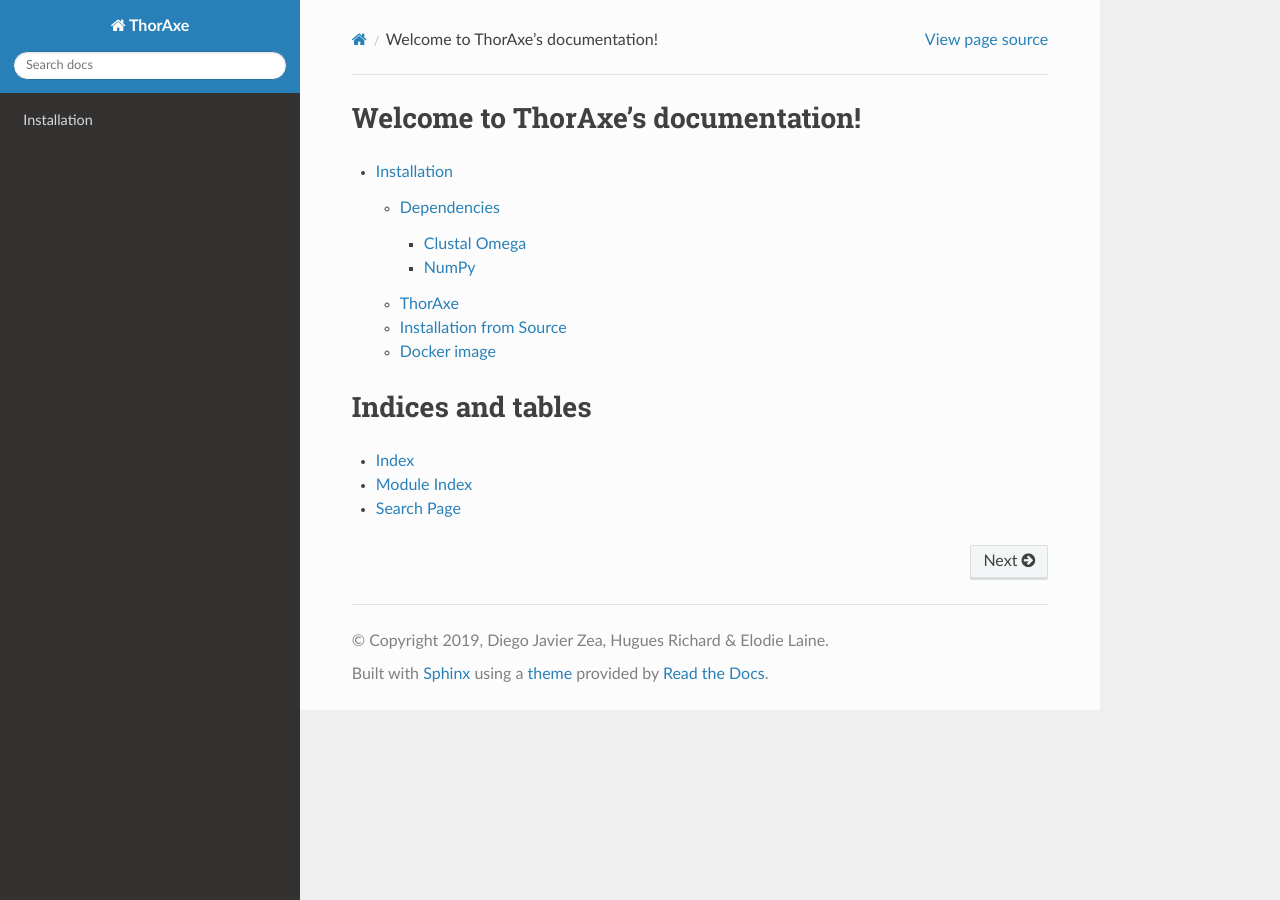
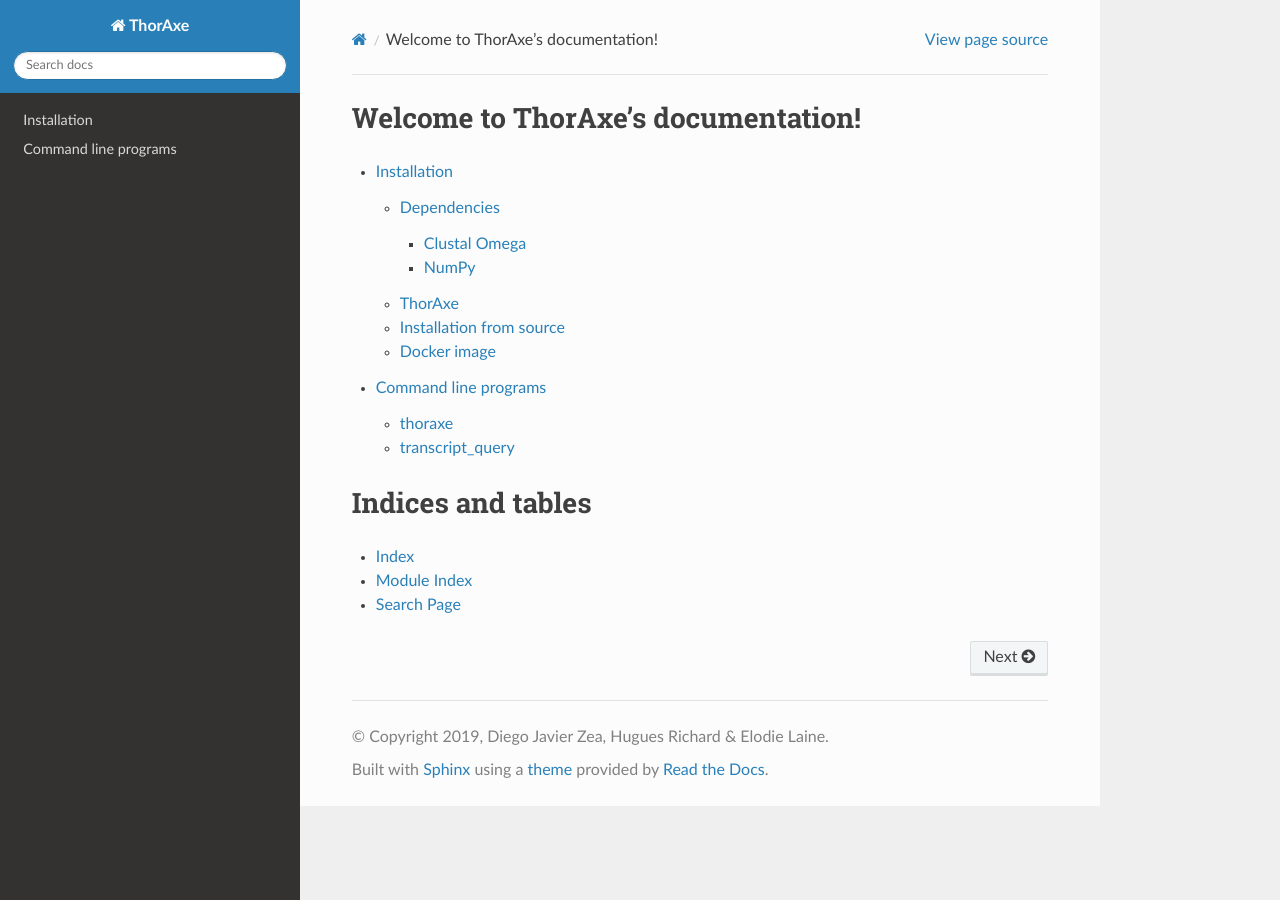
Before and after one commit to PhyloSofS-Team/thoraxe, a Sphinx documentation site: the page built from docs/source/index.rst, in a window 1280 px wide. Built offline with Sphinx 7.4.7 and the Read the Docs theme 2.0.0, drawn with Linux system fonts in a browser that asks for light colours; pages that are not in the unit, such as notebooks, are missing from menus.

Commit message:
Document programs

```diff
--- a/docs/source/conf.py
+++ b/docs/source/conf.py
@@ -28,7 +28,7 @@
 # Add any Sphinx extension module names here, as strings. They can be
 # extensions coming with Sphinx (named 'sphinx.ext.*') or your custom
 # ones.
-extensions = ['sphinx.ext.autodoc']
+extensions = ['sphinx.ext.autodoc', 'sphinxarg.ext']
 
 # Add any paths that contain templates here, relative to this directory.
 templates_path = ['_templates']
--- a/docs/source/index.rst
+++ b/docs/source/index.rst
@@ -5,7 +5,8 @@
    :maxdepth: 4
 
    installation
-   API <api/modules>
+   Command line programs <programs/programs>
+   Module API <api/modules>
 
 
 Indices and tables
--- a/docs/source/installation.rst
+++ b/docs/source/installation.rst
@@ -46,7 +46,7 @@
    python -m pip install thoraxe
 
 
-Installation from Source
+Installation from source
 ------------------------
 
 If you want to install the latest and in-development version of *ThorAxe*, clone
--- /dev/null
+++ b/docs/source/programs/programs.rst
@@ -0,0 +1,8 @@
+thoraxe
+=======
+
+.. toctree::
+   :maxdepth: 4
+
+   thoraxe
+   transcript_query
--- /dev/null
+++ b/docs/source/programs/thoraxe.rst
@@ -0,0 +1,6 @@
+thoraxe
+=======
+
+.. argparse::
+   :ref: thoraxe.parse_command_line
+   :prog: thoraxe
--- /dev/null
+++ b/docs/source/programs/transcript_query.rst
@@ -0,0 +1,6 @@
+transcript_query
+================
+
+.. argparse::
+   :ref: thoraxe.transcript_query.transcript_query.parse_command_line
+   :prog: transcript_query
```
Also changed, not shown: .travis.yml, 2 other files.
